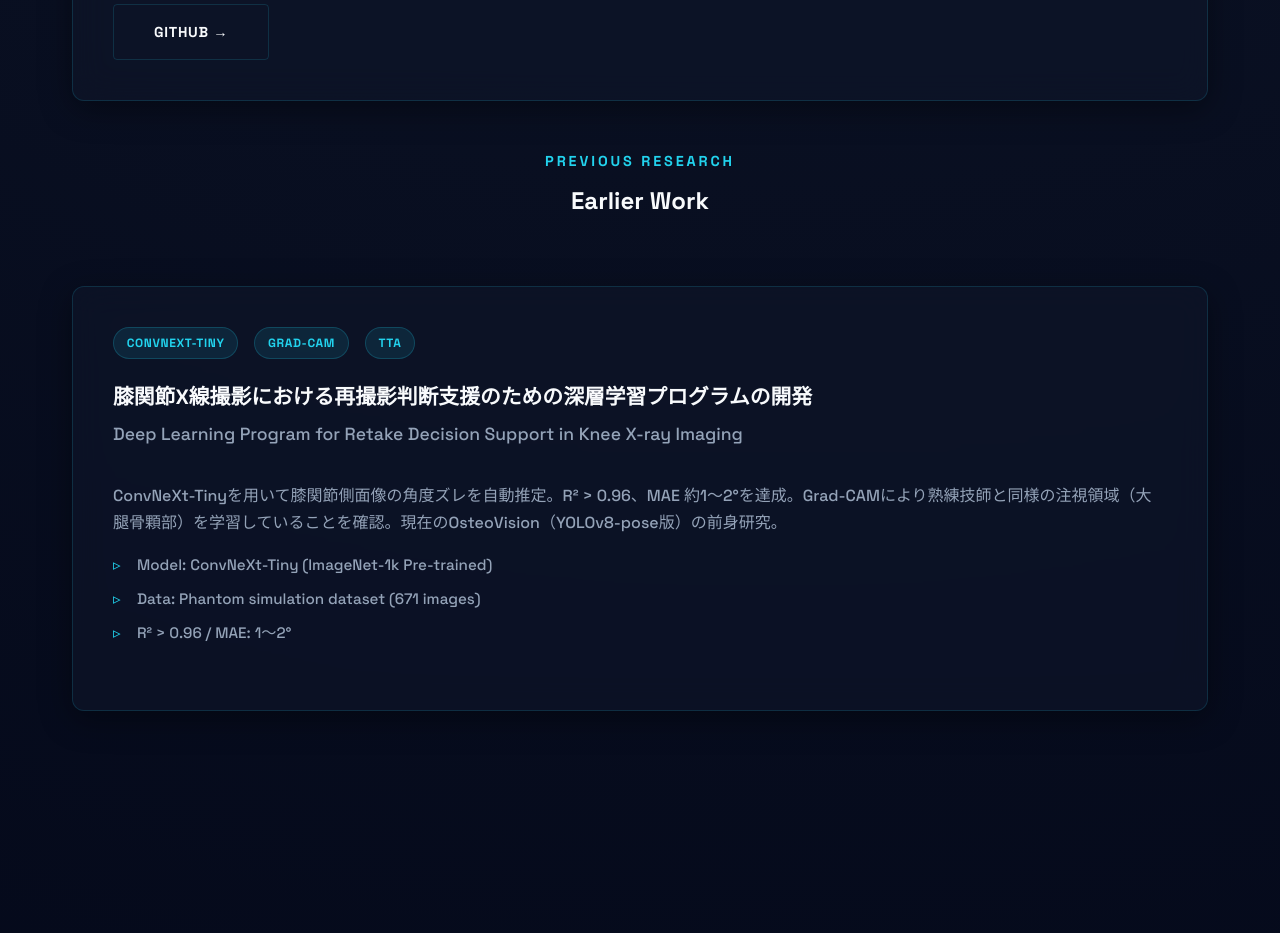
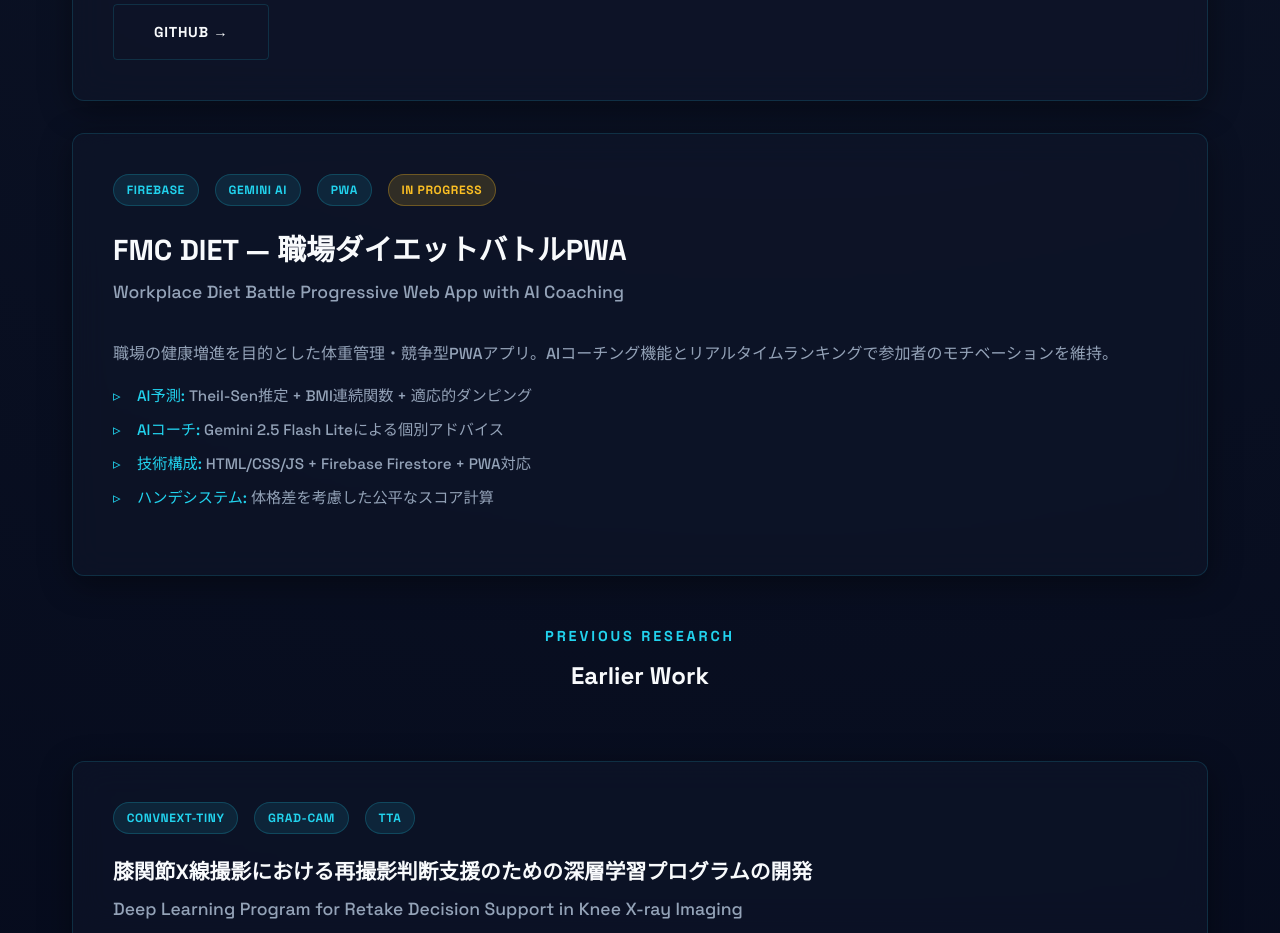
Before and after one commit to tomosoko/my-homepage, a website: page index.html in a window 1280 px wide. Shown: the part 3660-4593 px from the top of the page. Drawn offline with Linux system fonts and the light colour scheme.

Commit message:
feat: FMC DIETプロジェクトをProjectsセクションに追加

```diff
--- a/index.html
+++ b/index.html
@@ -171,6 +171,27 @@
                     </div>
                 </div>
 
+                <!-- FMC DIET -->
+                <div class="glass-card research-card" style="margin-top: 2rem;">
+                    <div class="research-header">
+                        <span class="tag">Firebase</span>
+                        <span class="tag">Gemini AI</span>
+                        <span class="tag">PWA</span>
+                        <span class="tag tag-wip">In Progress</span>
+                    </div>
+                    <h3>FMC DIET — 職場ダイエットバトルPWA</h3>
+                    <h4 class="research-en-title">Workplace Diet Battle Progressive Web App with AI Coaching</h4>
+                    <div class="research-desc">
+                        <p>職場の健康増進を目的とした体重管理・競争型PWAアプリ。AIコーチング機能とリアルタイムランキングで参加者のモチベーションを維持。</p>
+                        <ul class="method-list" style="margin-top: 0.5rem;">
+                            <li><strong>AI予測:</strong> Theil-Sen推定 + BMI連続関数 + 適応的ダンピング</li>
+                            <li><strong>AIコーチ:</strong> Gemini 2.5 Flash Liteによる個別アドバイス</li>
+                            <li><strong>技術構成:</strong> HTML/CSS/JS + Firebase Firestore + PWA対応</li>
+                            <li><strong>ハンデシステム:</strong> 体格差を考慮した公平なスコア計算</li>
+                        </ul>
+                    </div>
+                </div>
+
                 <!-- Previous Research -->
                 <div class="section-header" style="margin-top: 3rem;">
                     <span class="section-subtitle">Previous Research</span>
```
